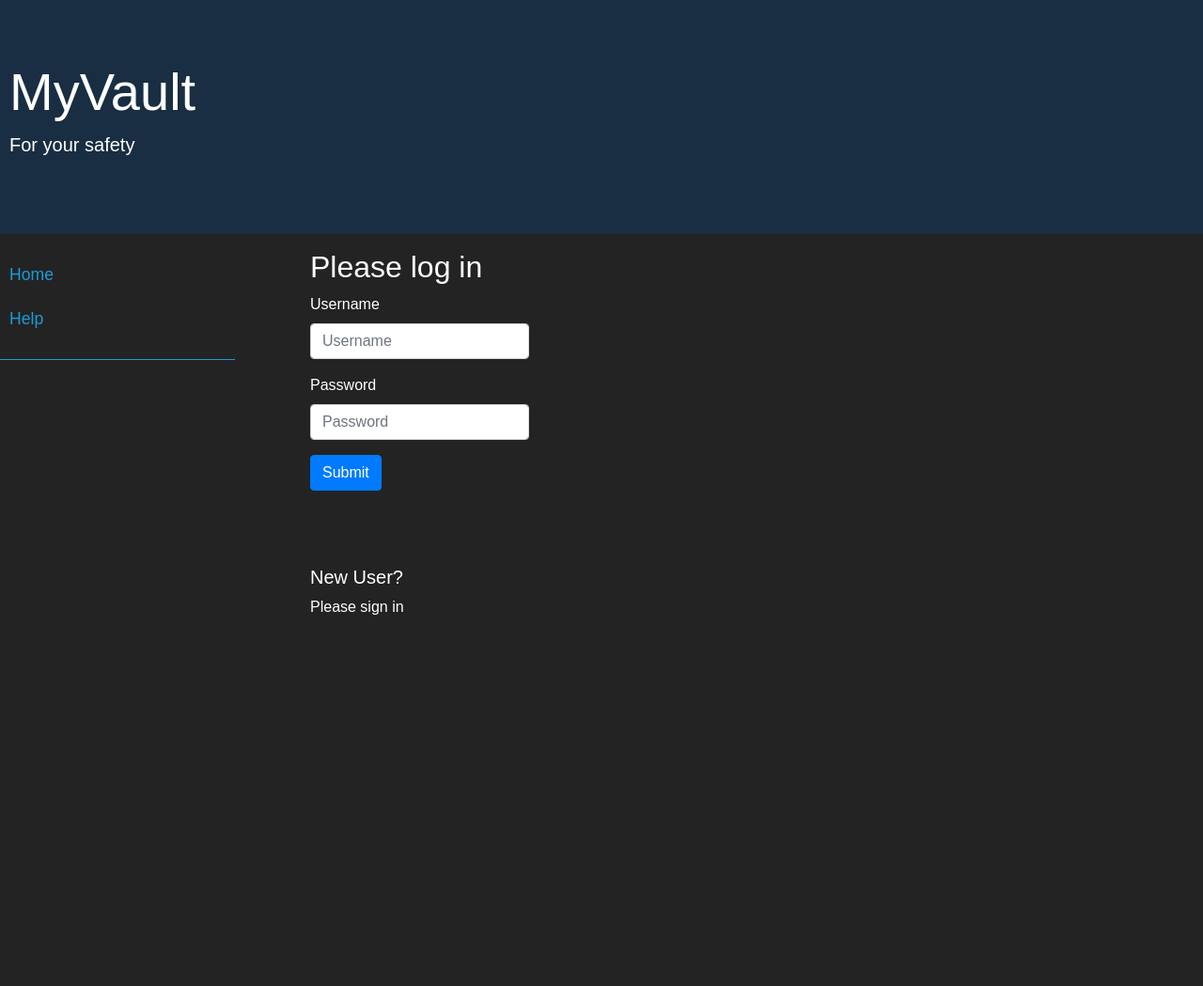
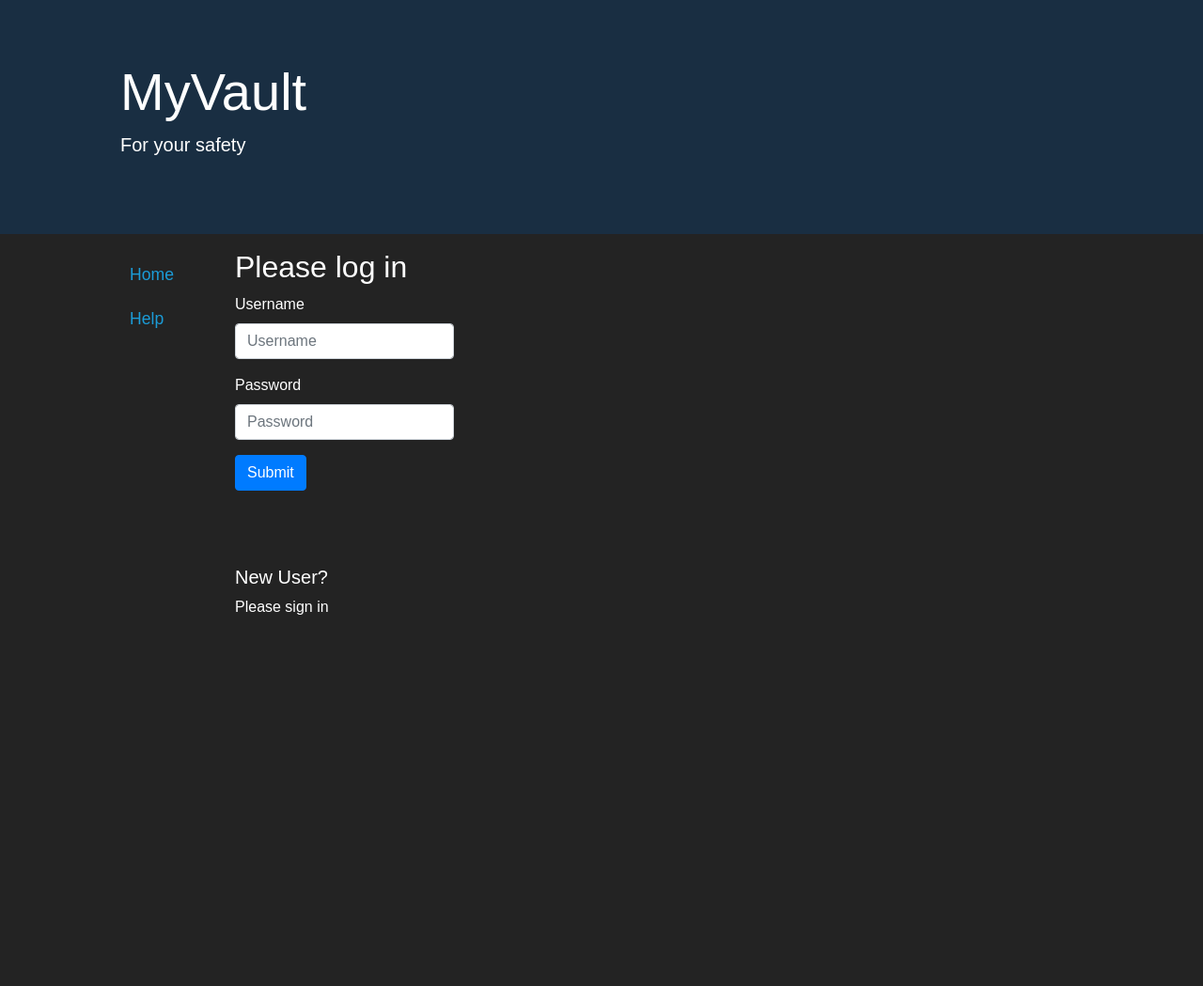
Before and after one commit to azp69/MyVault-web, a PHP site: page / in a window 1280 px wide. Shown: the whole page at 94% size. After the commit the page ends 654 px from the top, so only its background shows below. Run offline with PHP 8.4, Linux system fonts and the light colour scheme.

Commit message:
siivouksen viimeistelyä, ui:n muutosta

```diff
--- a/index.html
+++ b/index.html
@@ -28,36 +28,26 @@
         </div>
     </div>
     <div class="wrapper">
-        <!--  -->
         <!-- Sidebar -->
         <nav id="sidebar">
-            <ul class="list-unstyled components" id="navElements">
+                <ul class="list-unstyled components" id="navElements">
                     <li>
                         <a href="/myvault">Home</a>
                     </li>
                     <li>
                         <a href="" id="helpPageLink">Help</a>
                     </li>
-                    <!-- <li class="active">
-                        <a href="#homeSubmenu" data-toggle="collapse" aria-expanded="false" class="dropdown-toggle">Home</a>
-                        <ul class="collapse list-unstyled" id="homeSubmenu">
-                            <li>
-                                <a href="#">Home 1</a>
-                            </li>
-                            <li>
-                                <a href="#">Home 2</a>
-                            </li>
-                            <li>
-                                <a href="#">Home 3</a>
-                            </li>
-                        </ul>
-                    </li> -->
                 </ul>
-        </nav>
+            </nav>
+        <div class="container">
+            <div class="row">
+                <div>
 
-        <div class="content">
-            <div id="appContent"></div>
+                </div>
+                <div id="appContent"></div>
+            </div>
         </div>
+
         <div id="detailsPlaceholder">
         </div>
     </div>
--- a/public/help.html
+++ b/public/help.html
@@ -9,5 +9,5 @@
     <article>Password is a secret word or phrase created by user in registry. Password must be at least 8 characters long.</article>
     <hr style="background: white;">
     <h3>Master password</h3>
-    <article>Master password is a secret word or phrase created by user when creating a new credential. Master password is used to crypt user's passwords. Master password can vary between credentials, if user want.</article>
+    <article>Master password is a secret word or phrase created by user when creating a new credential. Master password is used to encrypt user's passwords. Master password can vary between credentials, if user want. Keep your master password safe, because if you lose your master password you are not able to see your passwords.</article>
 </div>
--- a/public/login.html
+++ b/public/login.html
@@ -1,5 +1,6 @@
 
-<div class="loginform" style="padding-left:5em;">
+<div class="loginform">
+    <!-- style="padding-left:5em;" -->
     <h2>Please log in</h2>
     <form id="loginForm">
         <div class="form-group">
--- a/public/register.html
+++ b/public/register.html
@@ -1,5 +1,5 @@
 
-<div class="registerform" style="padding-left:5em;">
+<div class="registerform">
     <h2>Sign in</h2>
     <form id="registerForm">
         <div class="form-group">
--- a/public/scripts/Credential.js
+++ b/public/scripts/Credential.js
@@ -34,9 +34,8 @@ class Credential {
     /**
      * Pyytää kaikki credentiaalit API:lta usertokenin perusteella
      * @param {string} usertoken
-     * @param {function} callback
      */
-    static async fetchAll(usertoken, callback) {
+    static async fetchAll(usertoken) {
         const reqData = JSON.stringify({
             requestType:"READ",
             usertoken: usertoken
@@ -44,7 +43,6 @@ class Credential {
         try {
             const res = await callCredApi(reqData);
             return res;
-            //callback(res);
         } catch(ex) {
             return {message:ex, data:null};
         }
--- a/public/scripts/apiCall.js
+++ b/public/scripts/apiCall.js
@@ -4,17 +4,17 @@ callCredApi = (reqData) => {
             type: 'POST',
             data: reqData,
             success: (res) => {
-                if (res.message > 200) {
+                if (res.message > 299) {
                     reject(res.message);
                 } else {
                     resolve(res);
                 }
             },
             error: (jqXhr, textStatus, errorMessage) => {
-                console.log(jqXhr);
+                /* console.log(jqXhr);
                 console.log(textStatus);
                 console.log(errorMessage);
-                console.log("Bad usertoken?");
+                console.log("Bad usertoken?"); */
                 reject(errorMessage);
             }
         });
--- a/public/scripts/loginorregisteruser.js
+++ b/public/scripts/loginorregisteruser.js
@@ -7,9 +7,6 @@ $('#loginForm').submit(function( event )
     o.requestType = "LOGIN";
     o.username = $('#usernameInput').val();
     o.password = $('#passwordInput').val();
-
-
-    // alert(JSON.stringify(o));
 
     apiCall(o, function(result)
     {
--- a/public/scripts/script.js
+++ b/public/scripts/script.js
@@ -101,7 +101,6 @@ createCredentialOverview = (data) => {
     for (let i = 0; i < data.length; i++) {
         element.append(createCredentialOverviewElement(data[i]));
     }
-    element.css('padding-left', '5em');
     $('#appContent').append(element);
 }
 
--- a/public/styles/style.css
+++ b/public/styles/style.css
@@ -15,7 +15,6 @@ body {
 
 .loginform, .helpContent, .registerform {
     padding-top: 1em;
-    padding-left:5rem;
 }
 
 .regLink {
@@ -28,7 +27,7 @@ body {
 }
 
 .jumbo-container {
-    padding: 0 10px;
+    padding: 0 10vw;
 }
 
 .overviewElement {
@@ -50,8 +49,8 @@ body {
 /* Sidebar */
 #sidebar {
     min-width: 250px;
-    max-width: 250px;
-    min-height: 100vh;
+    /* max-width: 20vw; */
+    padding-left: 10vw;
 }
 
 a[data-toggle="collapse"] {
@@ -73,7 +72,7 @@ a[data-toggle="collapse"] {
 
 #sidebar ul.components {
     padding: 20px 0;
-    border-bottom: 1px solid #1B9CD8;
+    /* border-bottom: 1px solid #1B9CD8; */
 }
 
 #sidebar ul p {
```
Also changed, not shown: api/credentials/functions/createCredential.php (+8 -2 lines), api/credentials/functions/deleteCredential.php (+8 -2 lines), api/credentials/functions/updateCredential.php (+12 -3 lines), api/credentials/index.php (+6 -5 lines), public/scripts/detailsdialog.js (+15 -1 lines).
